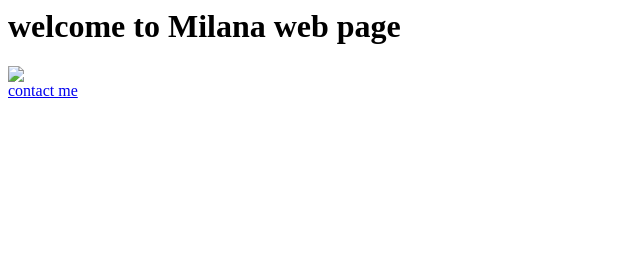
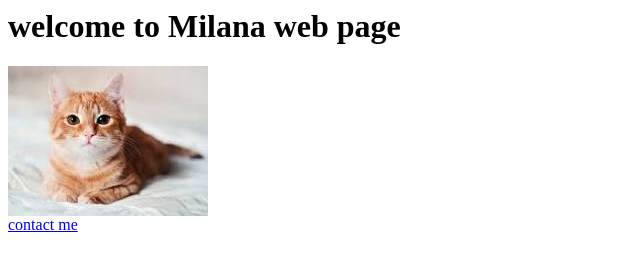
Before and after one commit to Milanapgowda/Myportfolio, a plain HTML site: page index.html in a window 1280 px wide. Shown: the whole page, without its empty margins (0-640 px from the left). Drawn offline with Linux system fonts and the light colour scheme.

Commit message:
Update index.html

```diff
--- a/index.html
+++ b/index.html
@@ -3,7 +3,7 @@
         <title>Milana web page</title>
     </head>
     <h1>welcome to Milana web page</h1>
-    <a href="./about.html"><img src="./milan/cat.jpg"></a>
+    <a href="./about.html"><img src="./milana/cat.jpg"></a>
     <br>
     <a href="./contact.html">contact me</a>
 </html>
```
